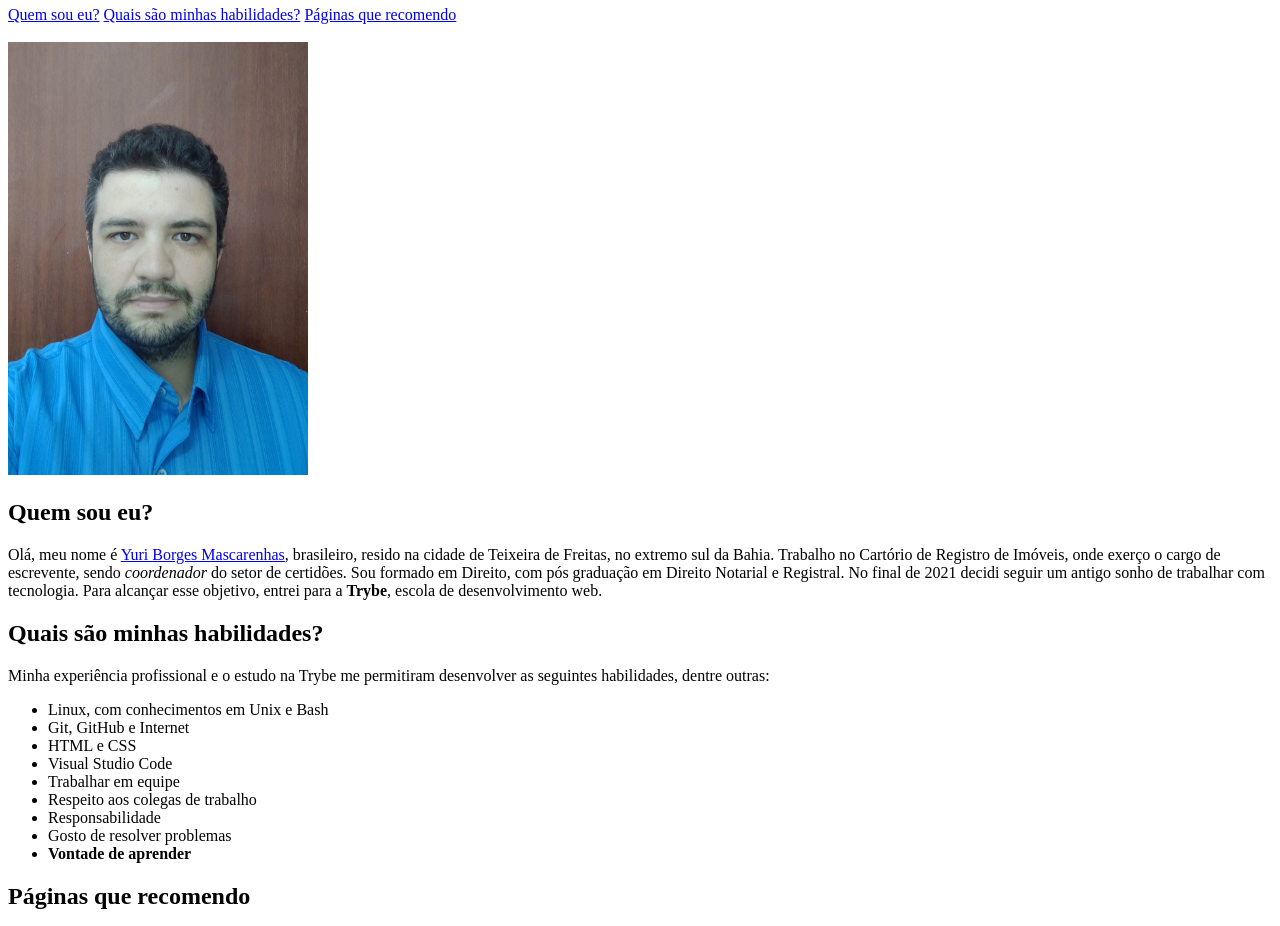
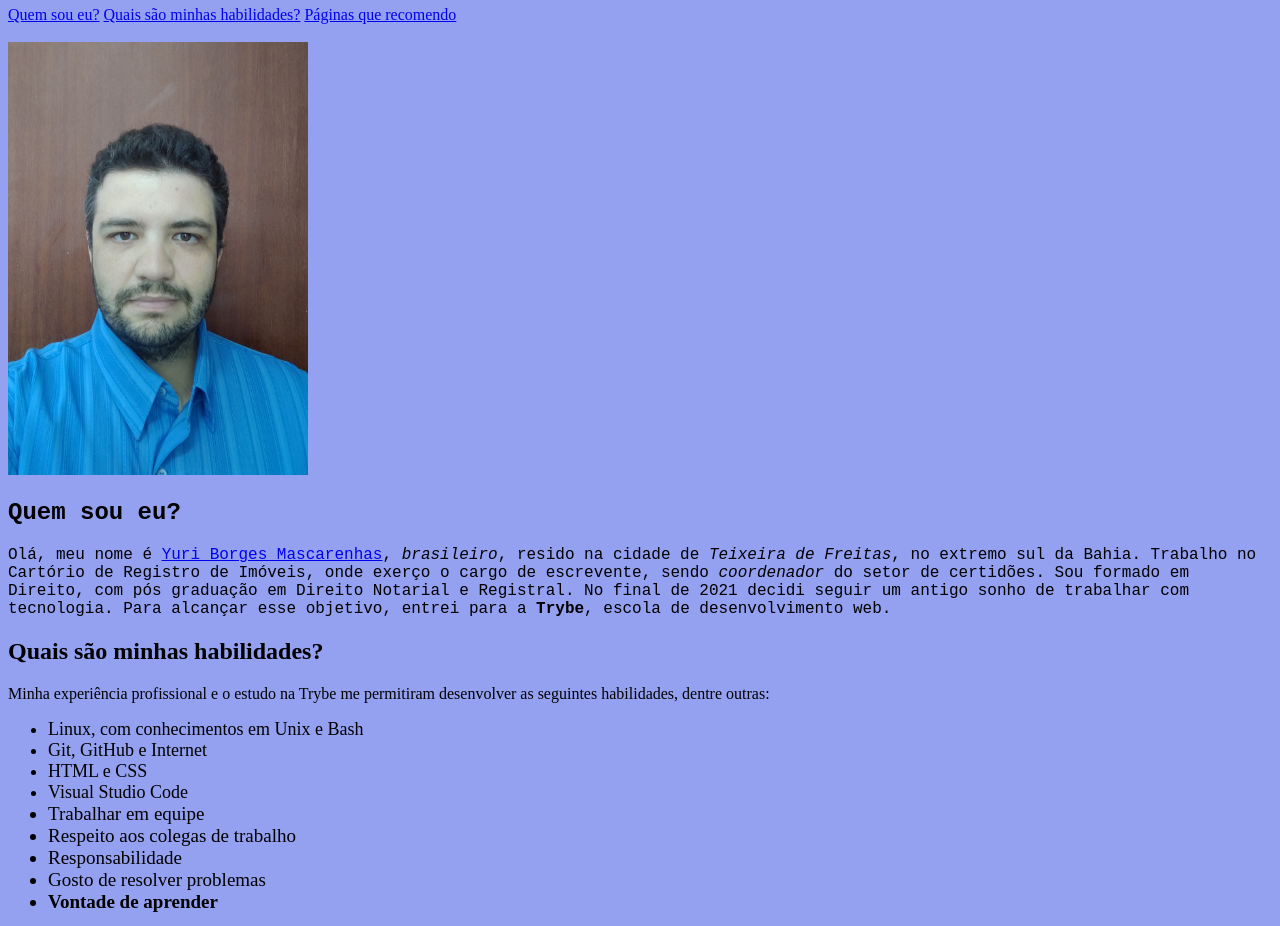
Before and after one commit to yuribm/yuribm.github.io, a plain HTML site: page index.html in a window 1280 px wide. Shown: the part 74-1000 px from the top of the page. Drawn offline with Linux system fonts and the light colour scheme.

Commit message:
portfolio dia 3.2

```diff
--- a/index.html
+++ b/index.html
@@ -4,6 +4,29 @@
   <head>
     <meta charset="UTF-8">
     <title>Portfólio</title>
+    <style>
+
+      h1 {
+        font-family:'Courier New', Courier;
+      }
+
+      body {
+        background-color: #94A0F0;
+      }
+
+      #perfil {
+        font-family: monospace, sans-serif;
+      }
+
+      .hard-skill {
+        font-size: 18px;
+      }
+
+      .soft-skill {
+        font-size: 19px
+      }
+
+    </style>
   </head>
 
   <body>
@@ -18,8 +41,8 @@
 
     <h2 id="perfil">Quem sou eu?</h2>
 
-    <p>
-      Olá, meu nome é <a href="#fotoyuri">Yuri Borges Mascarenhas</a>, brasileiro, resido na cidade de Teixeira de Freitas, no extremo sul da Bahia. Trabalho no Cartório de Registro de Imóveis, onde exerço o cargo de escrevente, sendo <em>coordenador</em> do setor de certidões. Sou formado em Direito, com pós graduação em Direito Notarial e Registral. No final de 2021 decidi seguir um antigo sonho de trabalhar com tecnologia. Para alcançar esse objetivo, entrei para a <strong>Trybe</strong>, escola de desenvolvimento web.
+    <p id="perfil">
+      Olá, meu nome é <a href="#fotoyuri">Yuri Borges Mascarenhas</a>, <em>brasileiro</em>, resido na cidade de <em>Teixeira de Freitas</em>, no extremo sul da Bahia. Trabalho no Cartório de Registro de Imóveis, onde exerço o cargo de escrevente, sendo <em>coordenador</em> do setor de certidões. Sou formado em Direito, com pós graduação em Direito Notarial e Registral. No final de 2021 decidi seguir um antigo sonho de trabalhar com tecnologia. Para alcançar esse objetivo, entrei para a <strong>Trybe</strong>, escola de desenvolvimento web.
     </p>
 
     <h2 id="habilidades">Quais são minhas habilidades?</h2>
@@ -29,15 +52,15 @@
     </p>
 
     <ul>
-      <li>Linux, com conhecimentos em Unix e Bash</li>
-      <li>Git, GitHub e Internet</li>
-      <li>HTML e CSS</li>
-      <li>Visual Studio Code</li>
-      <li>Trabalhar em equipe</li>
-      <li>Respeito aos colegas de trabalho</li>
-      <li>Responsabilidade</li>
-      <li>Gosto de resolver problemas</li>
-      <li><strong>Vontade de aprender</strong></li>
+      <li class="hard-skill">Linux, com conhecimentos em Unix e Bash</li>
+      <li class="hard-skill">Git, GitHub e Internet</li>
+      <li class="hard-skill">HTML e CSS</li>
+      <li class="hard-skill">Visual Studio Code</li>
+      <li class="soft-skill">Trabalhar em equipe</li>
+      <li class="soft-skill">Respeito aos colegas de trabalho</li>
+      <li class="soft-skill">Responsabilidade</li>
+      <li class="soft-skill">Gosto de resolver problemas</li>
+      <li class="soft-skill"><strong>Vontade de aprender</strong></li>
     </ul>
 
     <h2 id="recomendacoes">Páginas que recomendo</h2>
```
